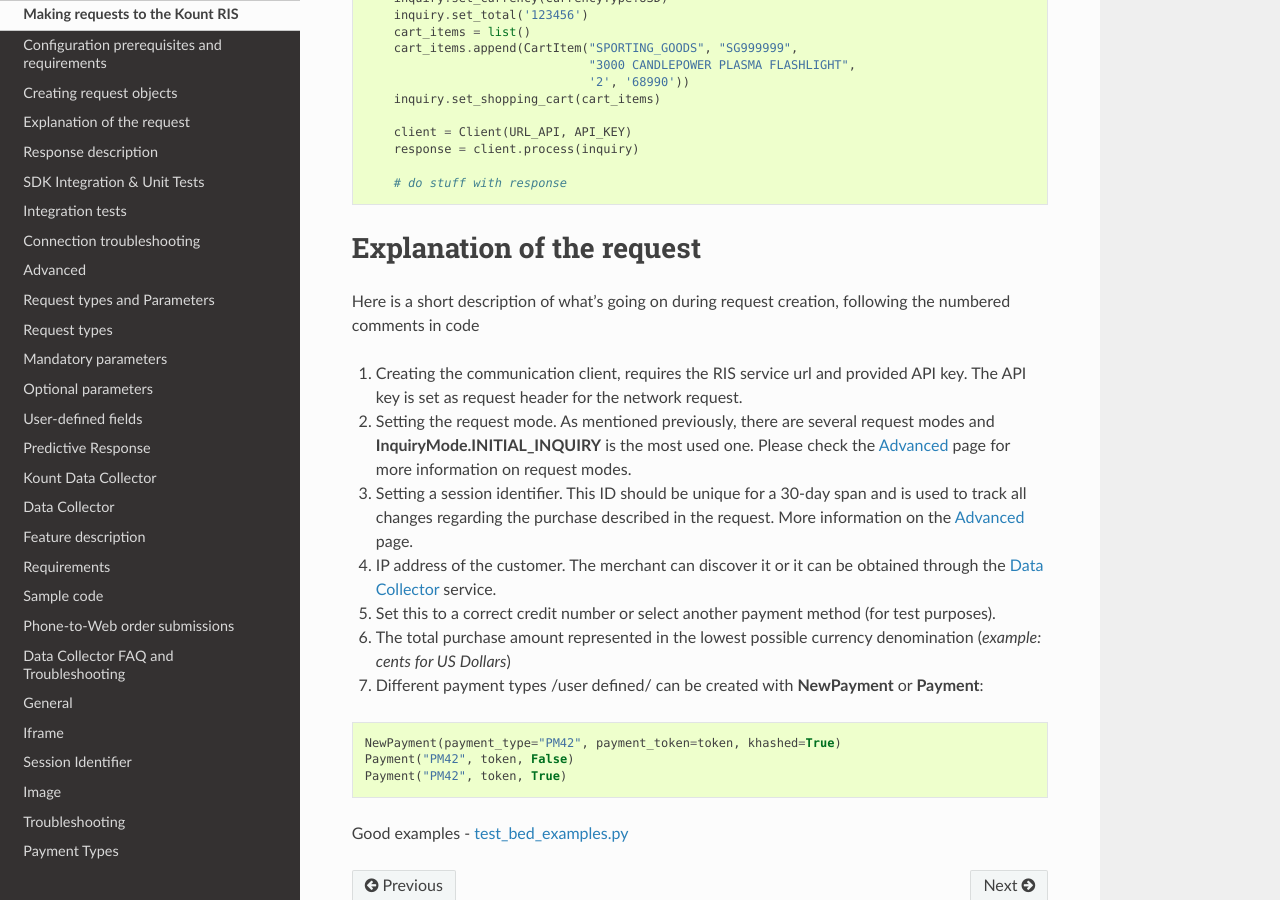
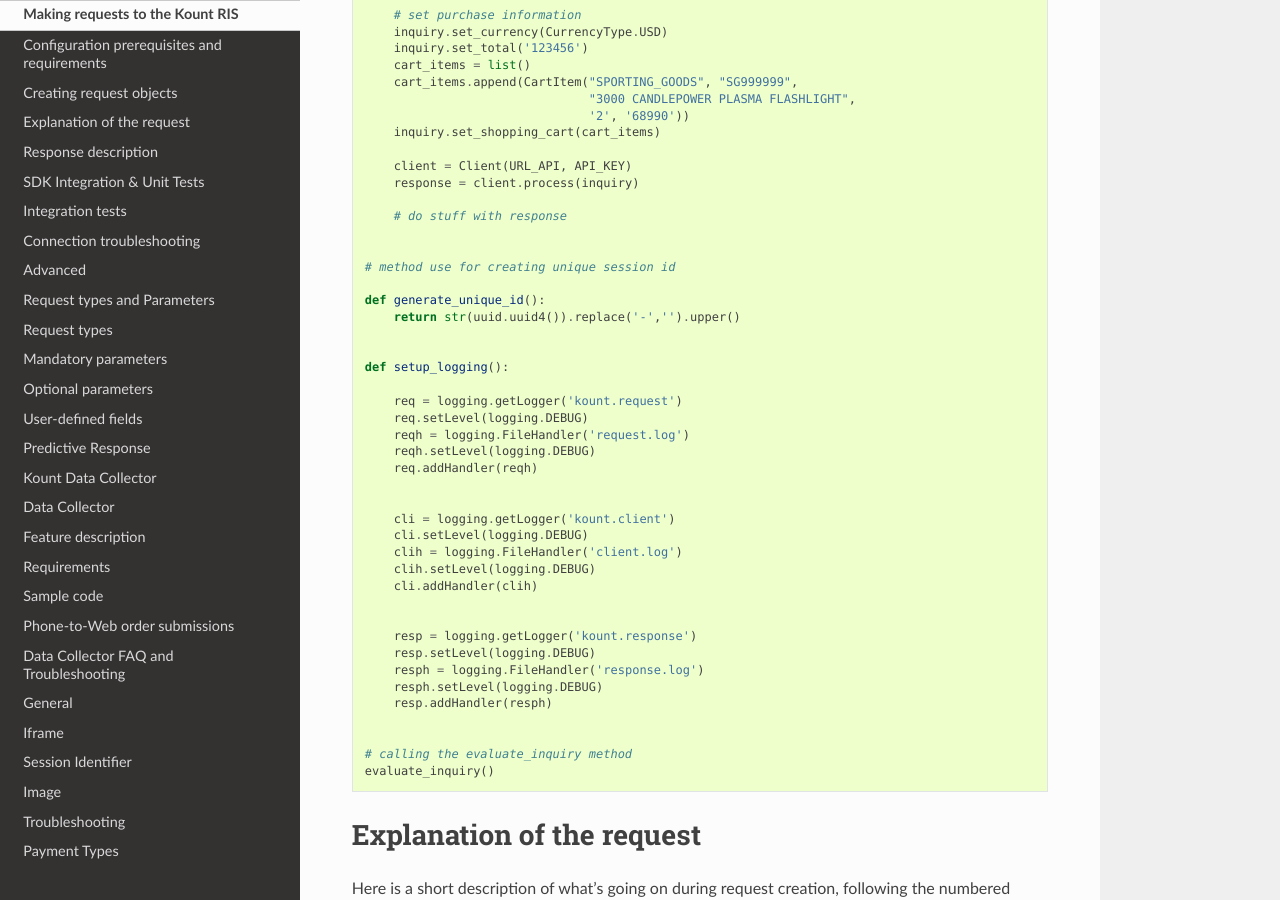
Before and after one commit to Kount/kount-ris-python-sdk, a Sphinx documentation site: the page built from docs/Making-requests-to-the-Kount-RIS.rst, in a window 1280 px wide and 900 px high, scrolled down 1602 px. Built offline with Sphinx 7.4.7 and the Read the Docs theme 2.0.0, drawn with Linux system fonts in a browser that asks for light colours; some of the changed text lies outside the part shown.

Commit message:
Added few method in documentation file

```diff
--- a/docs/Making-requests-to-the-Kount-RIS.rst
+++ b/docs/Making-requests-to-the-Kount-RIS.rst
@@ -38,6 +38,8 @@
 ::
 
     #python
+    import uuid
+    import logging
     from kount.client import Client
     from kount.config import SDKConfig
     from kount.inquiry import Inquiry
@@ -94,6 +96,39 @@
 
         # do stuff with response
 
+
+    # method use for creating unique session id
+
+    def generate_unique_id():
+        return str(uuid.uuid4()).replace('-','').upper()
+
+
+    def setup_logging():
+
+        req = logging.getLogger('kount.request')
+        req.setLevel(logging.DEBUG)
+        reqh = logging.FileHandler('request.log')
+        reqh.setLevel(logging.DEBUG)
+        req.addHandler(reqh)
+
+
+        cli = logging.getLogger('kount.client')
+        cli.setLevel(logging.DEBUG)
+        clih = logging.FileHandler('client.log')
+        clih.setLevel(logging.DEBUG)
+        cli.addHandler(clih)
+
+
+        resp = logging.getLogger('kount.response')
+        resp.setLevel(logging.DEBUG)
+        resph = logging.FileHandler('response.log')
+        resph.setLevel(logging.DEBUG)
+        resp.addHandler(resph)
+
+
+    # calling the evaluate_inquiry method
+    evaluate_inquiry()
+
 Explanation of the request
 ==========================
 
```
